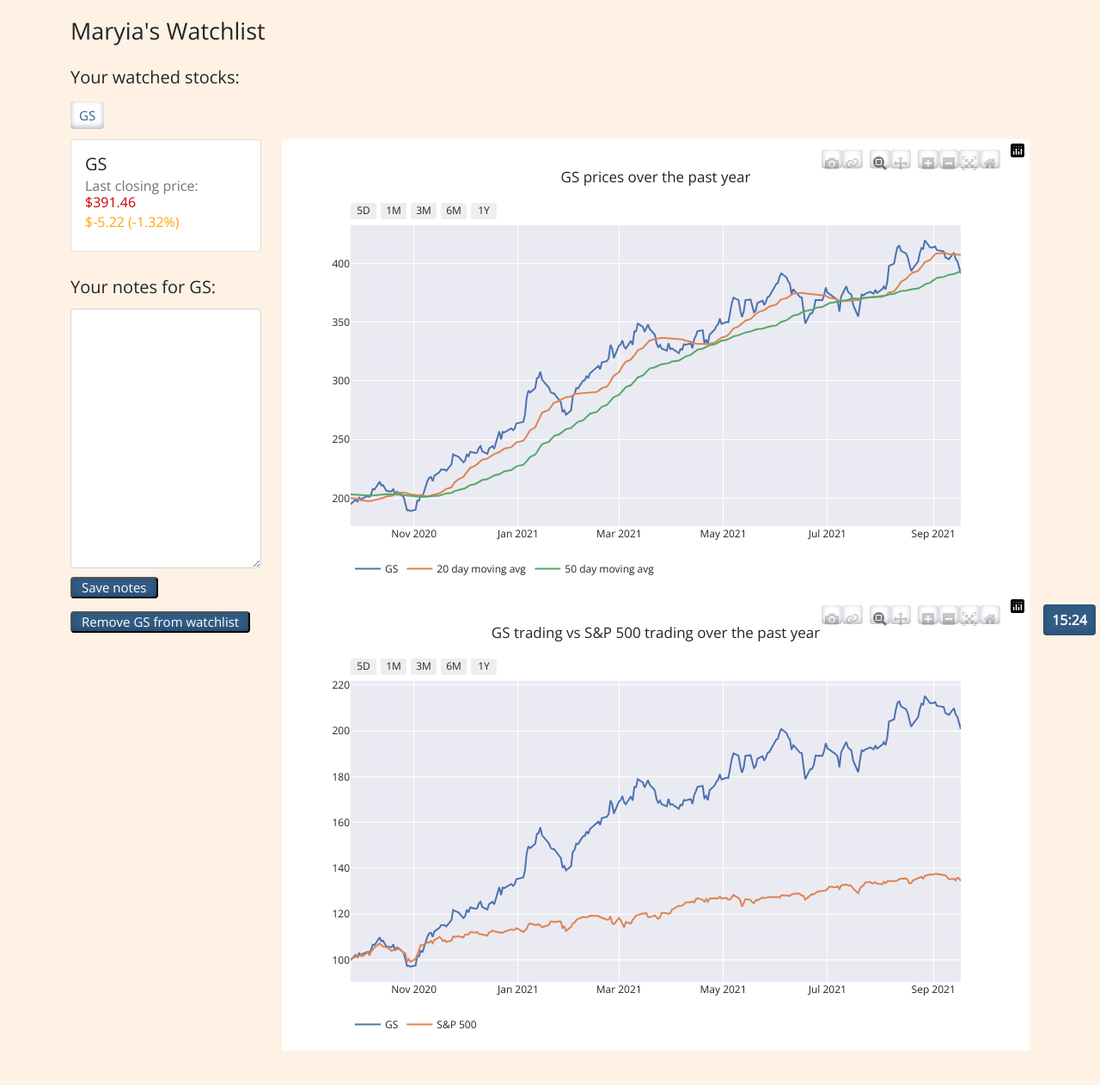
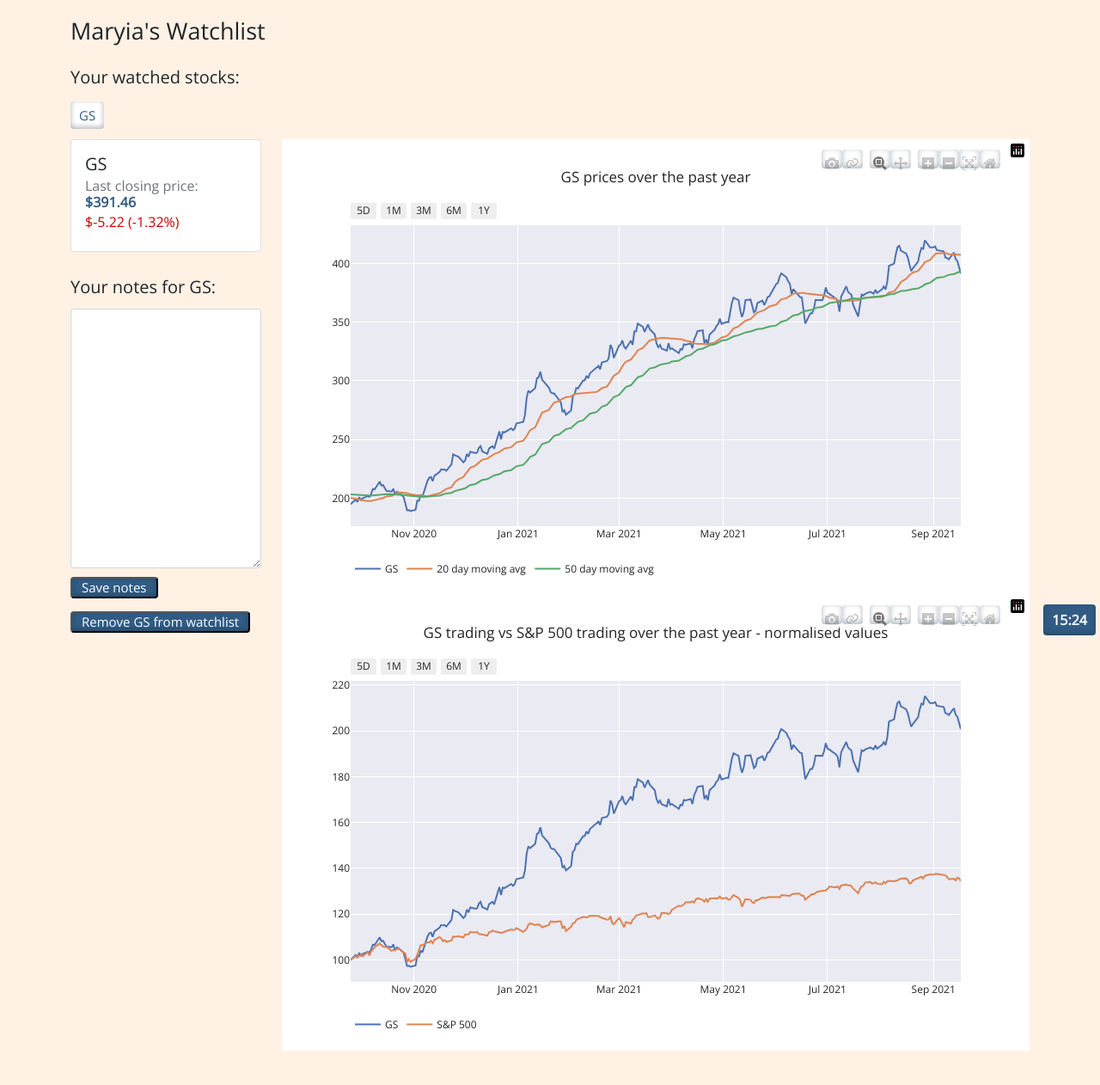
Before and after one commit to ahsamt/StockScreener, a Django app: page /watchlist in a window 1280 px wide. Shown: the part 56-1318 px from the top of the page at 86% size. Run offline with Django 3.2, Linux system fonts and the light colour scheme; a user stored in the database is signed in; data comes from the database, SQL or seed files in the repository; both versions use the stored data as it was after the commit; some libraries are stand-ins or nearby versions.

Commit message:
color variation  added for stock price change

```diff
--- a/stockscreener/static/stockscreener/styles.css
+++ b/stockscreener/static/stockscreener/styles.css
@@ -69,21 +69,28 @@ h3 {
   width: 500px;
 }
 
-.closing_price,
+.closing_price {
+  color: #325c84;
+  font-weight: 700;
+}
 .message {
   color: #cc0000;
 }
-.price_change {
-  color: orange;
+.price_change_green {
+  color: green;
 }
 
+.price_change_red {
+  color: #cc0000;
+}
 .watched_item {
   margin-bottom: 20px;
   animation-name: hide;
-  animation-duration: 1s;
+  animation-duration: 2s;
   animation-fill-mode: forwards;
   animation-play-state: paused;
 }
+
 .edit_content {
   text-align: left;
   margin: 0;
@@ -139,15 +146,16 @@ h3 {
     line-height: 100%;
     margin-bottom: 20px;
   }
-  75% {
+  50% {
     opacity: 0;
-    height: 100%;
+    height: 50%;
     line-height: 100%;
     margin-bottom: 20px;
   }
+
   100% {
     opacity: 0;
-    height: 0px;
+    height: 0;
     line-height: 0px;
     padding: 0px;
     margin-bottom: 0px;
--- a/stockscreener/templates/stockscreener/stock_details.html
+++ b/stockscreener/templates/stockscreener/stock_details.html
@@ -4,5 +4,5 @@
   <span class="closing_price">${{ closing_price }}</span>
 </h6>
 <h6 class="card-subtitle mb-2 text-muted">
-  <span class="price_change">{{ change }}</span>
+  <span class="price_change_{{ change.1 }}">{{ change.0 }} </span>
 </h6>
--- a/stockscreener/templates/stockscreener/watchlist.html
+++ b/stockscreener/templates/stockscreener/watchlist.html
@@ -1,7 +1,8 @@
 {% extends "stockscreener/layout.html" %} {% load static %}{% block body %}
 <h2 class="mb-3">{{ user }}'s watchlist</h2>
 <!-- prettier-ignore -->
-{% if user.is_authenticated %} {% if watched_stocks %}
+{% if user.is_authenticated %}
+{% if watched_stocks %}
 
 <h3 class="mb-3">Your watched stocks:</h3>
 <div class="mb-3">
@@ -15,6 +16,7 @@
   </a>
   {% endfor %}
 </div>
+
 {% for item in watched_stocks %}
 
 <div class="watched_item" id="watchedItem{{ item.stockID }}">
@@ -65,8 +67,7 @@
     <br />
     <hr />
   </div>
-
-  {% endfor %} {% else %}
-  <p>You do not have any stocks in your watchlist</p>
-  {% endif %} {% endif %} {% endblock %}
 </div>
+{% endfor %} {% else %}
+<p>You do not have any stocks in your watchlist</p>
+{% endif %} {% endif %} {% endblock %}
--- a/stockscreener/utils.py
+++ b/stockscreener/utils.py
@@ -40,9 +40,6 @@ def prep_graph_data(stock):
     norm = close_spec.div(close_spec.iloc[0]).mul(100)
     norm = norm.reset_index()
     close_spec = close_spec.reset_index()
-    # close_6months["buy_point"] = (close_6months["moving_avg_20"].round() == close_6months["moving_avg_50"].round())
-    # close_6months["inc_20"] = close_6months["moving_avg_20"].diff()>0
-    # close_6months["inc_50"] = close_6months["moving_avg_50"].diff()>0
     close_spec.to_csv("close.csv")
 
     return(close_spec, norm)
@@ -54,9 +51,11 @@ def get_change_info(data, stock):
     perc_dif = round(price_dif/previous_price*100, 2)
     if price_dif > 0:
         sign = "+"
+        color = "green"
     else:
         sign = ""
-    change = (f"{sign}${round(price_dif,2)}  ({sign}{perc_dif}%)")
+        color = "red"
+    change = (f"{sign}${round(price_dif,2)}  ({sign}{perc_dif}%)", color)
     return (round(closing_price,2), change)
 
 def make_graph_1(data, stock, height, width):
@@ -70,14 +69,6 @@ def make_graph_1(data, stock, height, width):
                 "buttons": buttons
             }})
 
-    # fig.add_trace(go.Scatter(
-    # x=[pd.to_datetime("2021-07-09")],
-    # y=["145.11350021362300"],
-    # mode="markers+text",
-    # name="Point to Buy",
-    # text=["Point to buy"],
-    # textposition="bottom center"
-    # ))
 
     graph = fig.to_html(full_html=False, default_height=height, default_width=width)
     return graph
@@ -86,7 +77,7 @@ def make_graph_2(data, stock, height, width):
     fig = go.Figure()
     fig.add_trace(go.Scatter(name=stock, x=data["Date"], y=data[stock]))
     fig.add_trace(go.Scatter(name="S&P 500", x=data["Date"], y=data["^GSPC"]))
-    fig.update_layout(title = f"{stock} trading vs S&P 500 trading over the past year", template="seaborn", legend = {"orientation": "h","xanchor":"left"},
+    fig.update_layout(title = f"{stock} trading vs S&P 500 trading over the past year - normalised values", template="seaborn", legend = {"orientation": "h","xanchor":"left"},
                 xaxis = {
                     "rangeselector": {
                         "buttons": buttons }})
```
Also changed, not shown: db.sqlite3, stocks.csv.
